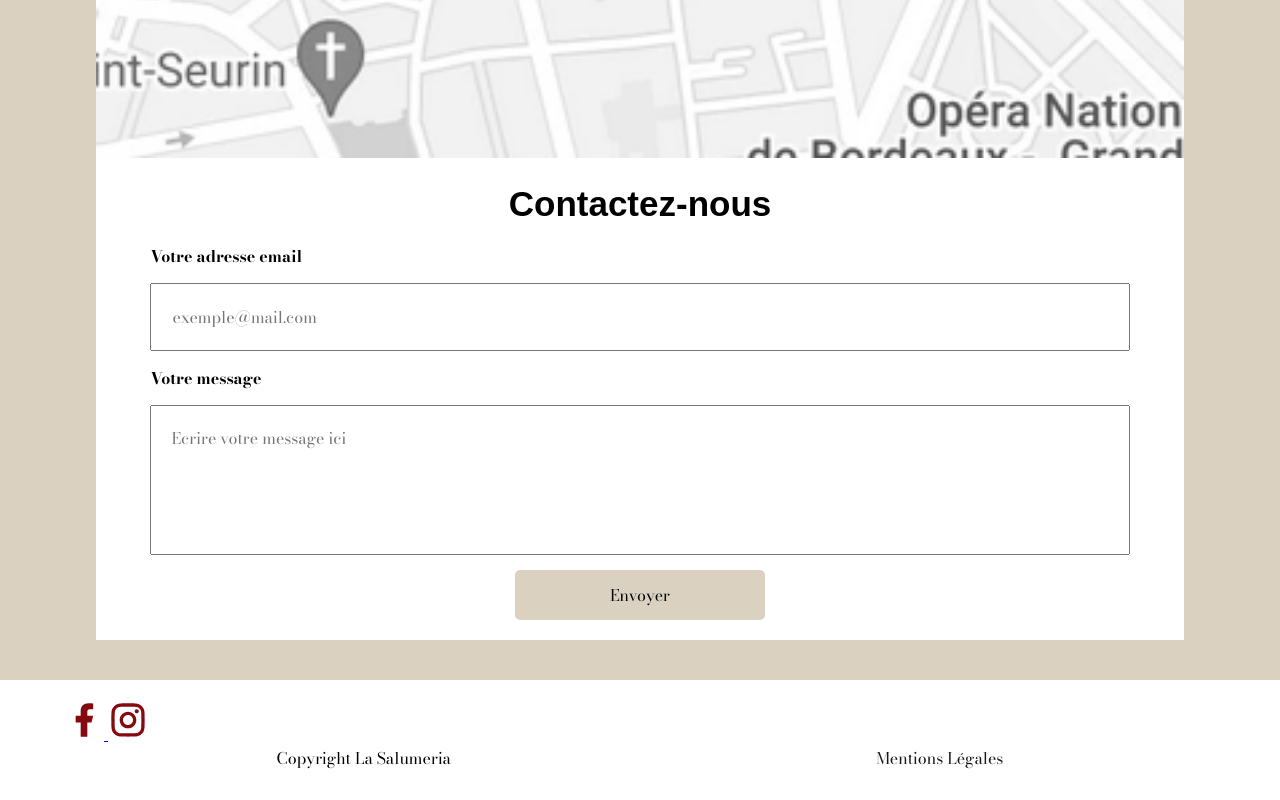
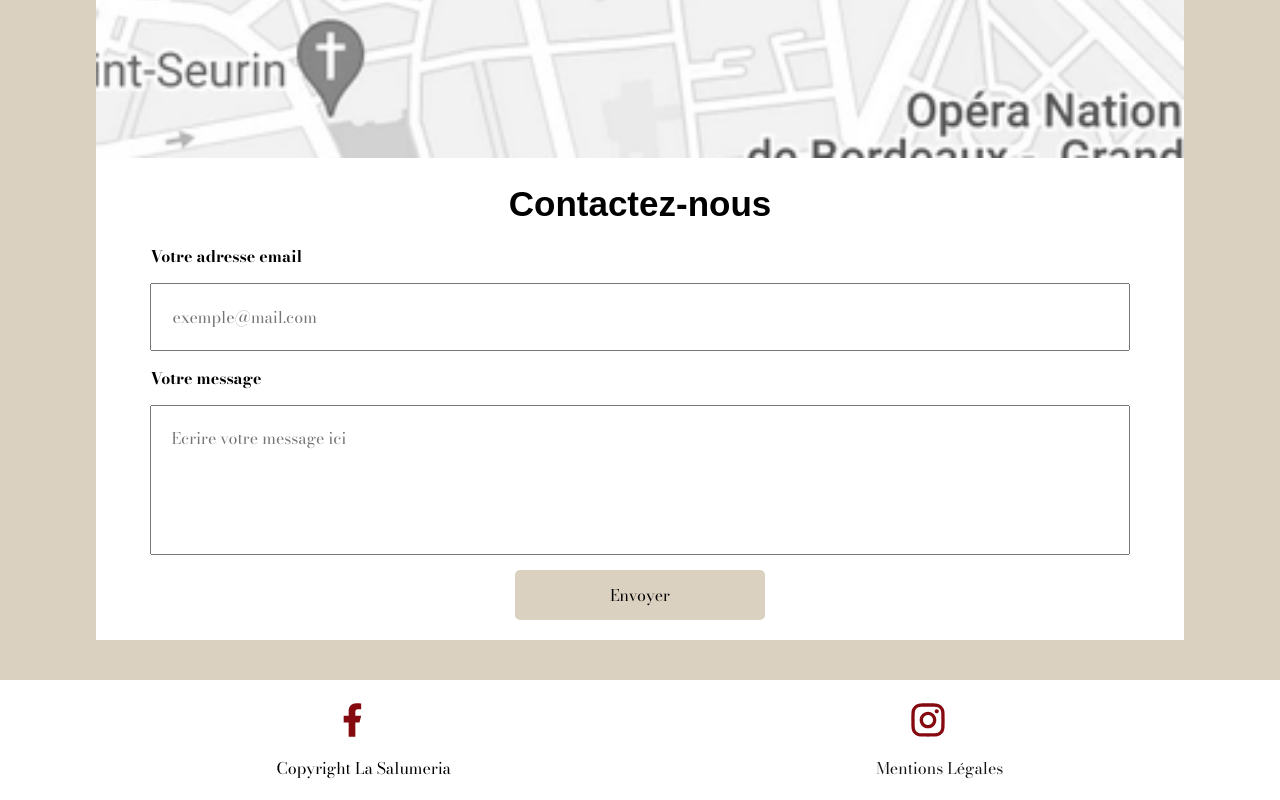
Before and after one commit to Hephos/La_Salumeria_CDUI, a plain HTML site: page index.html in a window 1280 px wide. Shown: the part 7009-7809 px from the top of the page. Drawn offline with nearby package versions, Linux system fonts and the light colour scheme; a web font is replaced by a local one.

Commit message:
Update index.html

```diff
--- a/index.html
+++ b/index.html
@@ -172,8 +172,8 @@
    </main>
 
     <footer class="footer__block">
-        <div class="footer__socials_link">
-            <a href="#">
+        <div class="footer__socials">
+            <a class="link" href="#">
                 <img alt="Logo Facebook" class="footer__socials_logo" loading="lazy" src="./assets/images/icones/facebook.svg">
             </a>
             <a class="link" href="#">
```
